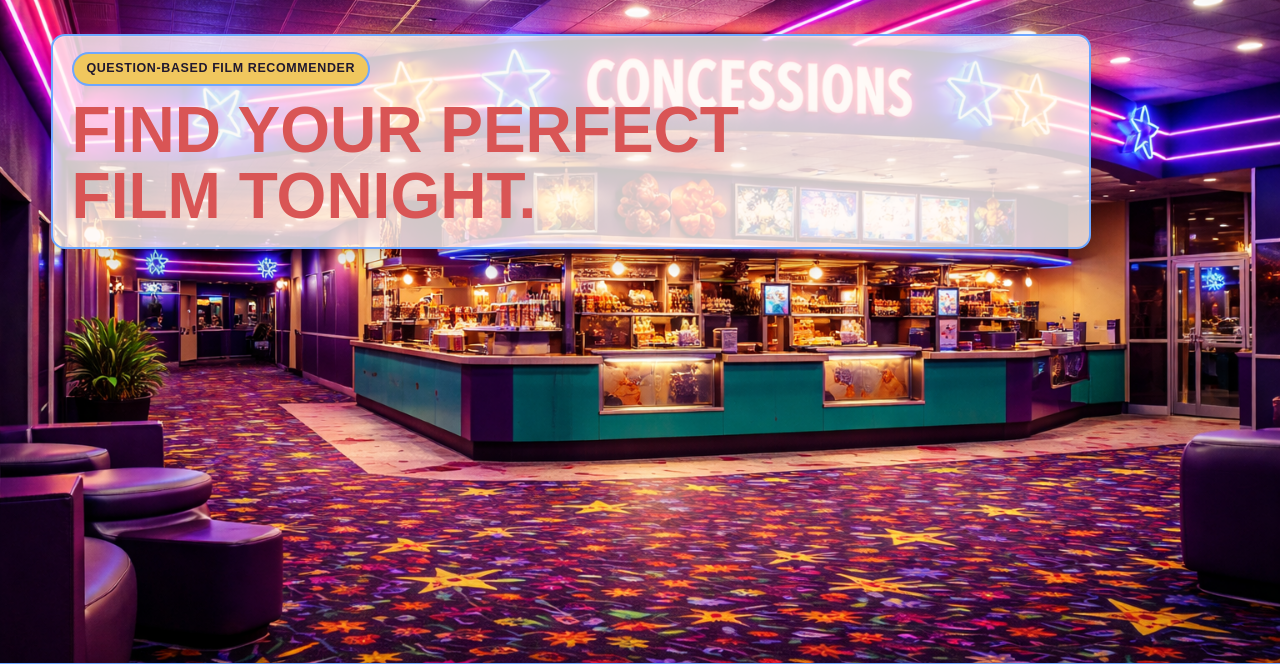
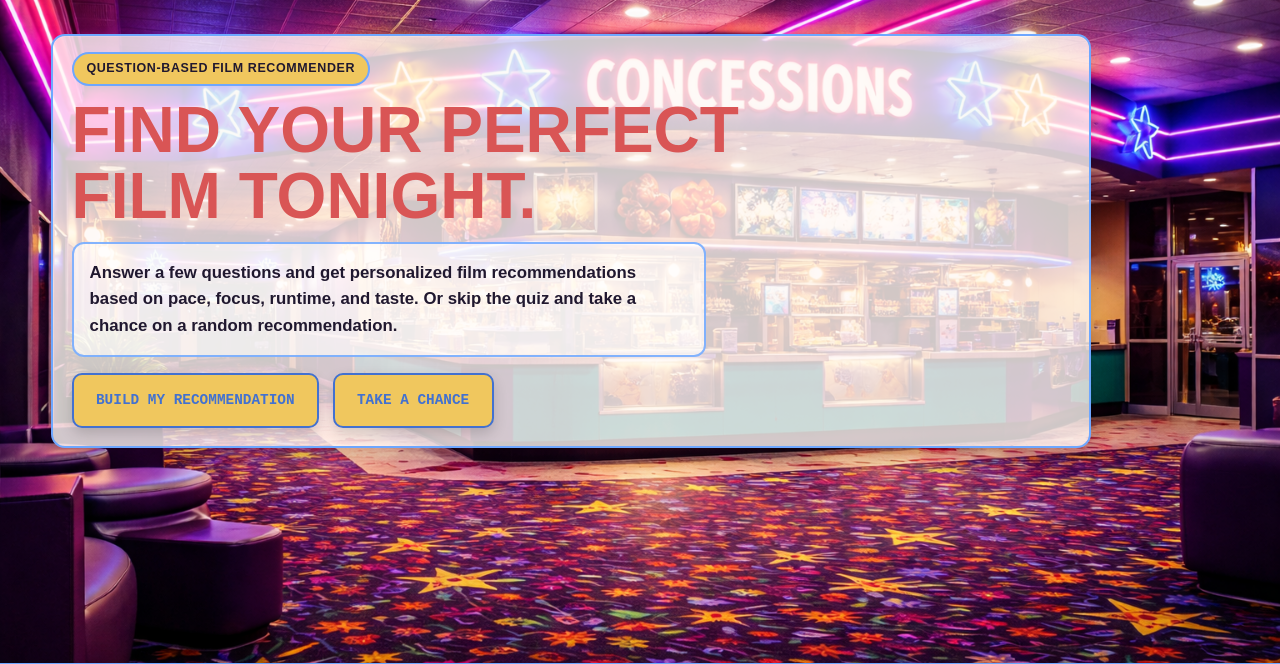
Before and after one commit to ScriptusDigital/Python_Assignment, a Flask app: page / in a window 1280 px wide. Shown: the part 80-744 px from the top of the page. Run offline with Flask 3, Linux system fonts and the light colour scheme.

Commit message:
chore: connecting pages

```diff
--- a/app.py
+++ b/app.py
@@ -16,13 +16,21 @@ def home():
     return render_template('index.html', title="Home")
 
 
-@app.route('/')
+@app.route('/contact')
 def contact():
     return render_template('contact.html', title="Contact")
 
-@app.route('/')
+@app.route('/about')
 def about():
     return render_template('about.html', title="About")
+
+@app.route('/random')
+def random():
+    return render_template('random.html', title="Random")
+
+@app.route('/quiz')
+def quiz():
+    return render_template('quiz.html', title="Find a Film")
 
 if __name__ == "__main__":
     debug_flag = str(os.environ.get("DEBUG", "False")).lower() in ("1", "true", "yes")
--- a/static/css/style.css
+++ b/static/css/style.css
@@ -183,7 +183,54 @@ text-transform: uppercase;
     0px 2px 8 rgba(255, 255, 255, 0.18),
 }
 
+.hero-text {
+    max-width: 68ch;
+    margin-top: 0.85rem;
+    padding: 0.95rem 1rem;
+    border: 2px solid rgba(110, 167,255, 0.85);
+    border-radius: 12px;
+    background: rgba(255, 255, 255, 0.64);
+    font-size: 1.05rem;
+    line-height: 1.6;
+}
 
+
+/*-----------Actions-----------*/
+.actions {
+    display: flex;
+    flex-wrap: wrap;
+    gap: 0.85rem;
+    margin-top: 1rem;
+}
+
+.actions-left {
+    justify-content: flex-start;
+}
+
+/*-----------Buttons-----------*/
+.btn {
+    display: inline-block;
+    padding: 0.9rem 1.4rem;
+    border: 2px solid #4271d0;
+    border-radius: 10px;
+    background: #f0c75e;
+    color: #4271d0;
+    font-family: 'Courier New', Courier, monospace;
+    font-size: 0.9rem;
+    text-transform: uppercase;
+    cursor: pointer ;
+    box-shadow: 0 6px 14px rgba(0, 0, 0, 0.16);
+    transition: 0.2s ease;
+}
+
+.btn:hover {
+    background-color: #d95555;
+    border-color: #d95555;
+    color: #ffffff;
+    box-shadow: 0 8px 18px rgba(0, 0, 0, 0.24);
+    transform: translateY(-2px);
+     box-shadow: 0 6px 14px rgba(0, 0, 0, 0.18);
+}
 
 /*-----------PANELS-----------*/
 .panel {
--- a/templates/base.html
+++ b/templates/base.html
@@ -23,8 +23,10 @@
 
             <nav class="main-nav" id="mainNav">
                 <a href="{{ url_for('home') }}">Home</a>
-                <a href="{{ url_for('contact') }}">Contact</a>
+                <a href="{{ url_for('quiz') }}">Build My Recommendation</a>
+               <a href="{{ url_for('random') }}">Take a Chance</a>
                 <a href="{{ url_for('about') }}">About</a>
+                 <a href="{{ url_for('contact') }}">Contact</a>
 
             </nav>
         </div>
--- a/templates/contact.html
+++ b/templates/contact.html
@@ -0,0 +1,5 @@
+{% extends "base.html" %}
+
+{% block content %}
+
+    {% endblock %}
--- a/templates/index.html
+++ b/templates/index.html
@@ -6,11 +6,18 @@
         <div class="panel panel-hero">
             <p class="hero-kicker">Question-Based Film Recommender</p>
             <h1 class="hero-title">Find your perfect film tonight.</h1>
+
+            <p class="hero-text">
+                Answer a few questions and get personalized film recommendations based on pace, focus, runtime, and taste. Or skip the quiz and take a chance on a random recommendation.
+            </p>
+            <div class="actions actions-left">
+                <a href="{{ url_for('quiz') }}" class="btn">Build My Recommendation</a>
+                <a href="{{ url_for('random') }}" class="btn ">Take a Chance</a>
             </div>
 
 
 
     </div>
+</div>
 
-
-{% endblock %}
+    {% endblock %}
--- /dev/null
+++ b/templates/quiz.html
@@ -0,0 +1,5 @@
+{% extends "base.html" %}
+
+{% block content %}
+
+    {% endblock %}
--- /dev/null
+++ b/templates/random.html
@@ -0,0 +1,5 @@
+{% extends "base.html" %}
+
+{% block content %}
+
+    {% endblock %}
```
